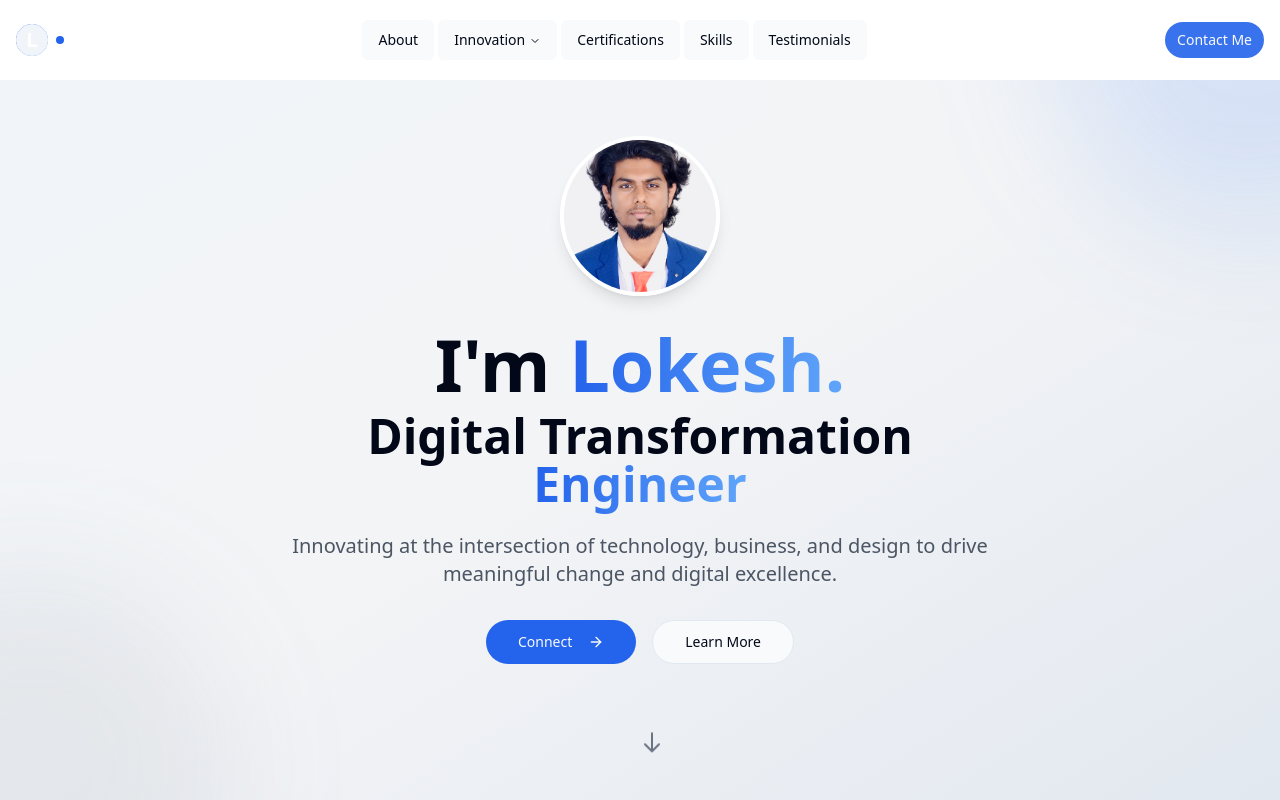
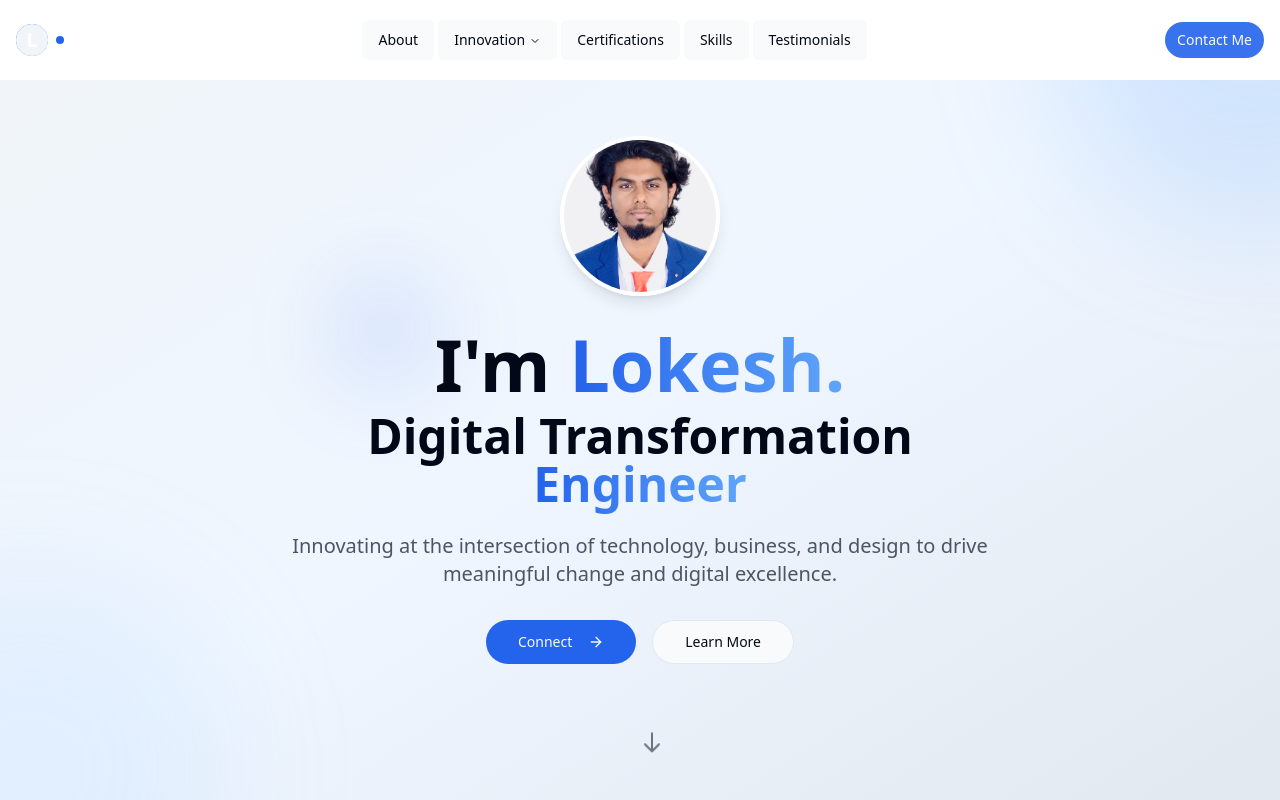
Before and after one commit to Lokesh-Surya/Lokesh-s-Portfolio, a React (Vite) app: page / in a window 1280 px wide. Shown: the top 800 px of the page. Built offline with nearby package versions, Linux system fonts and the light colour scheme.

Commit message:
feat: Improve home page gradient
Adjusted the landing page gradient to include a slightly bluish hue.

```diff
--- a/src/components/Hero.tsx
+++ b/src/components/Hero.tsx
@@ -1,4 +1,3 @@
-
 import { useState, useEffect } from "react";
 import { Button } from "@/components/ui/button";
 import { ArrowRight } from "lucide-react";
@@ -27,13 +26,13 @@ const Hero = () => {
 
   return (
     <section id="hero" className="min-h-screen flex items-center relative overflow-hidden">
-      {/* Background with darker gradient */}
-      <div className="absolute inset-0 bg-gradient-to-br from-slate-100 via-gray-100 to-slate-200 z-0"></div>
+      {/* Background with bluish gradient */}
+      <div className="absolute inset-0 bg-gradient-to-br from-slate-100 via-blue-50 to-slate-200 z-0"></div>
 
       {/* Background gradient effects */}
-      <div className="absolute -top-40 -right-40 w-96 h-96 bg-blue-500/15 rounded-full blur-3xl"></div>
-      <div className="absolute -bottom-40 -left-40 w-96 h-96 bg-slate-500/10 rounded-full blur-3xl"></div>
-      <div className="absolute top-1/3 left-1/4 w-32 h-32 bg-primary/8 rounded-full blur-2xl"></div>
+      <div className="absolute -top-40 -right-40 w-96 h-96 bg-blue-400/20 rounded-full blur-3xl"></div>
+      <div className="absolute -bottom-40 -left-40 w-96 h-96 bg-blue-300/15 rounded-full blur-3xl"></div>
+      <div className="absolute top-1/3 left-1/4 w-32 h-32 bg-primary/10 rounded-full blur-2xl"></div>
 
       <div className="container mx-auto px-4 z-10">
         <div className="max-w-3xl mx-auto text-center">
```
